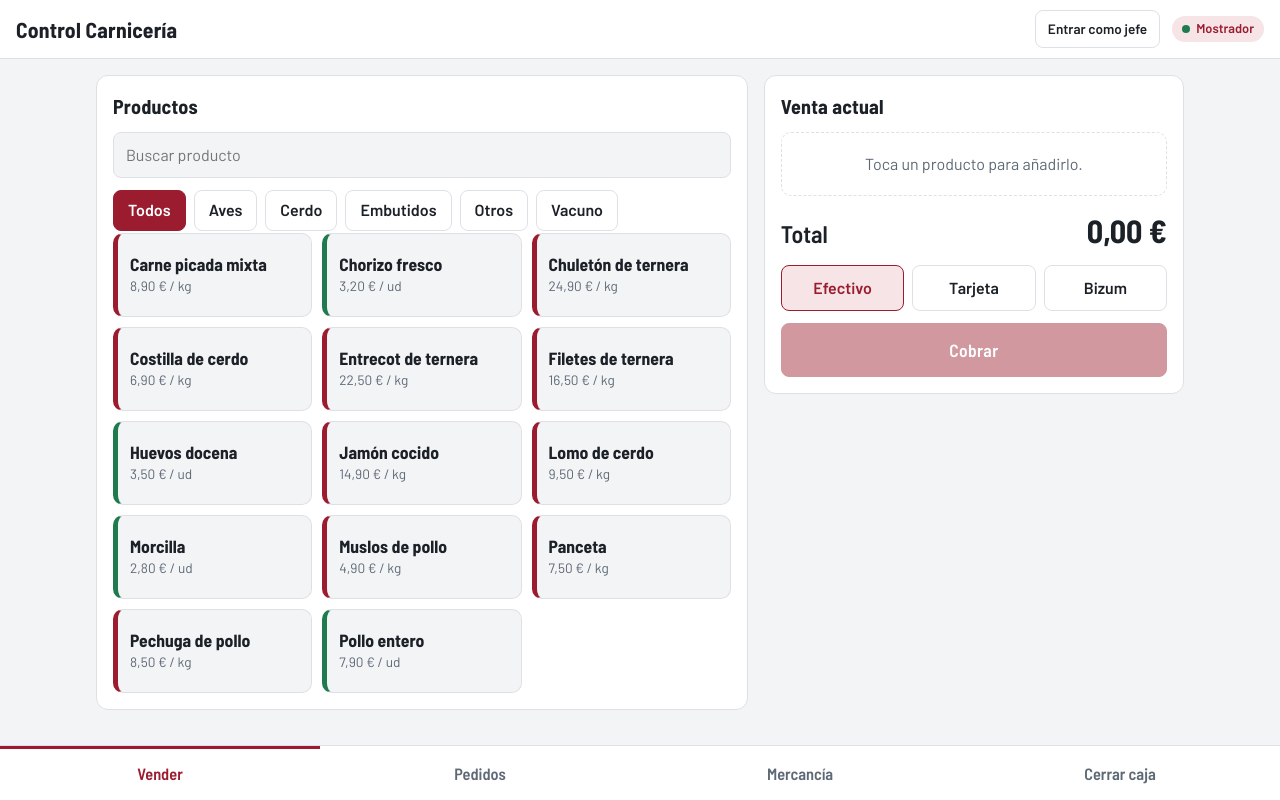
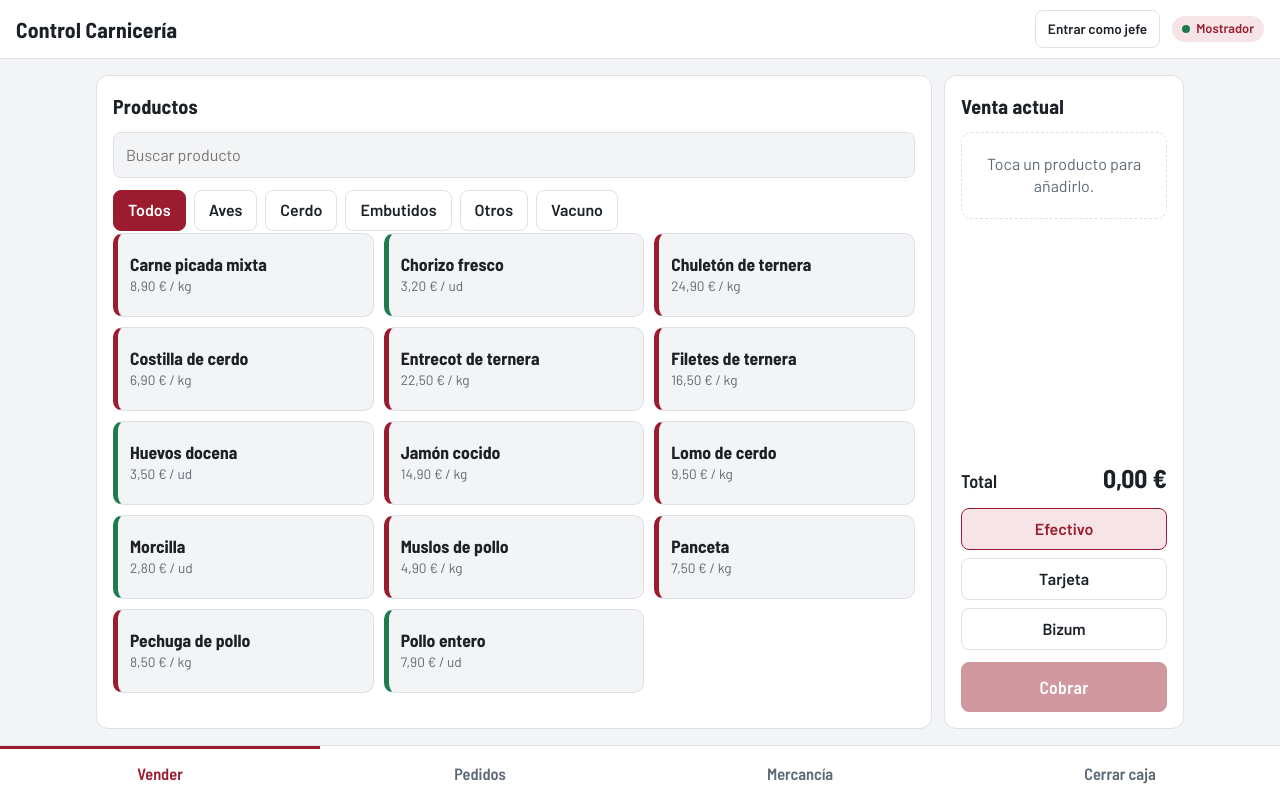
Before and after one commit to FCris37/carniceria, a plain HTML site: page index.html in a window 1280 px wide. Drawn offline with Linux system fonts and the light colour scheme.

Commit message:
Ticket de venta fijo, estrecho y vertical a la derecha
La lista de productos hace scroll por su cuenta y el ticket (líneas,
total, método de pago y Cobrar) queda siempre visible a la derecha,
también con la tablet en vertical.

Co-Authored-By: Claude Sonnet 5.5 <noreply@anthropic.com>
Claude-Session: https://claude.ai/code/session_01AGB4vHeJYXHj3XccdxLEi9

```diff
--- a/index.html
+++ b/index.html
@@ -69,12 +69,30 @@ textarea{min-height:76px;resize:vertical}
 .chip{background:#fff;white-space:nowrap;padding:8px 14px;min-height:40px;flex-shrink:0}
 .chip[aria-pressed="true"]{background:#9b1c2e;color:#fff;border-color:#9b1c2e}
 
-.sell>section{margin-bottom:16px}
-.sell>aside{margin-bottom:0}
-@media (min-width:860px){
-  .sell{display:flex;align-items:flex-start}
-  .sell>section{flex:1.6 1 0%;min-width:0;margin-bottom:0;margin-right:16px}
-  .sell>aside{flex:1 1 0%;min-width:300px;position:-webkit-sticky;position:sticky;top:0}
+/* Mostrador: productos a la izquierda (con su scroll) y ticket fijo y estrecho a la derecha */
+main#view>.sell{flex:1 1 auto;flex-shrink:1;min-height:0}
+.sell{display:flex;align-items:stretch}
+.sell>section{flex:1 1 0%;min-width:0;overflow-y:auto;-webkit-overflow-scrolling:touch;margin-right:12px}
+.sell>aside{flex:0 0 240px;width:240px;min-width:0;overflow-y:auto;-webkit-overflow-scrolling:touch}
+.ticket .lines{flex:1 1 0%;flex-shrink:1;min-height:70px;overflow-y:auto}
+.ticket .line{flex-wrap:wrap}
+.ticket .line>*+*{margin-left:0}
+.ticket .line .t{flex:1 1 100%}
+.ticket .line>button{margin-left:auto}
+.ticket .total{font-size:1.15rem}
+.ticket .total strong{font-size:1.6rem}
+.ticket .seg{display:block}
+.ticket .seg button{display:block;width:100%;min-height:42px}
+.ticket .seg button+button{margin:8px 0 0}
+.ticket .primary.big{min-height:50px}
+.ticket>.ghost,.ticket>.link{text-align:center}
+@media (max-width:899px){.sell .grid>*{width:calc(50% - 10px)}}
+@media (max-width:599px){
+  main#view>.sell{flex:0 0 auto}
+  .sell{display:block}
+  .sell>section{overflow:visible;margin:0 0 16px}
+  .sell>aside{width:auto;overflow:visible}
+  .ticket .lines{overflow:visible}
 }
 .grid{display:flex;flex-wrap:wrap;margin:-5px}
 .grid>*{margin:5px;width:calc(50% - 10px)}
```
